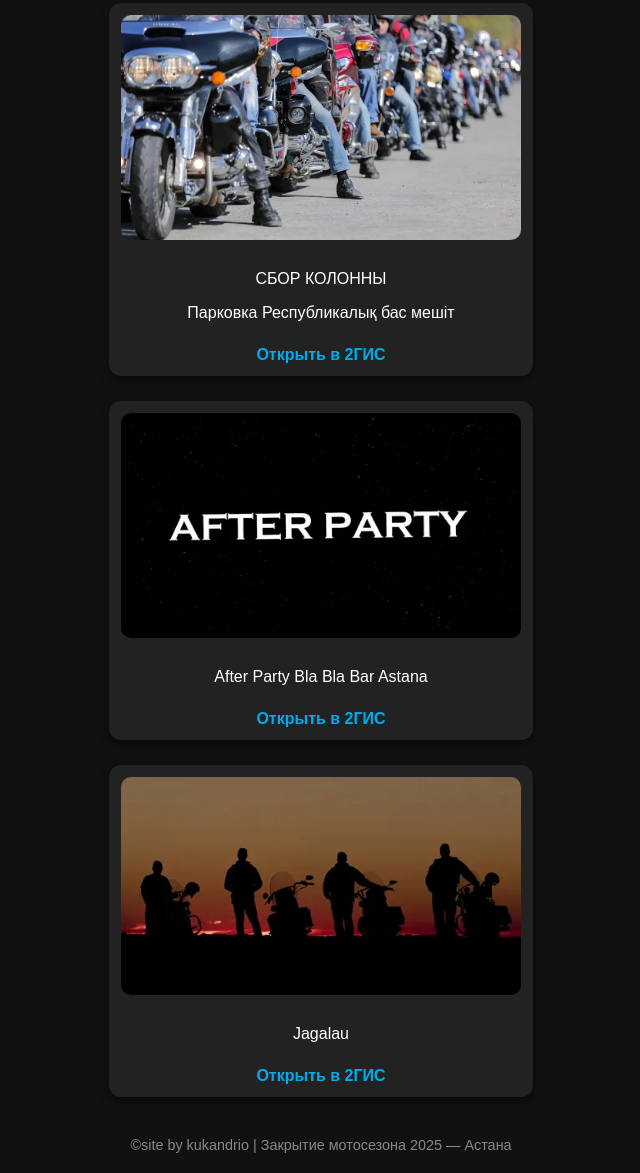
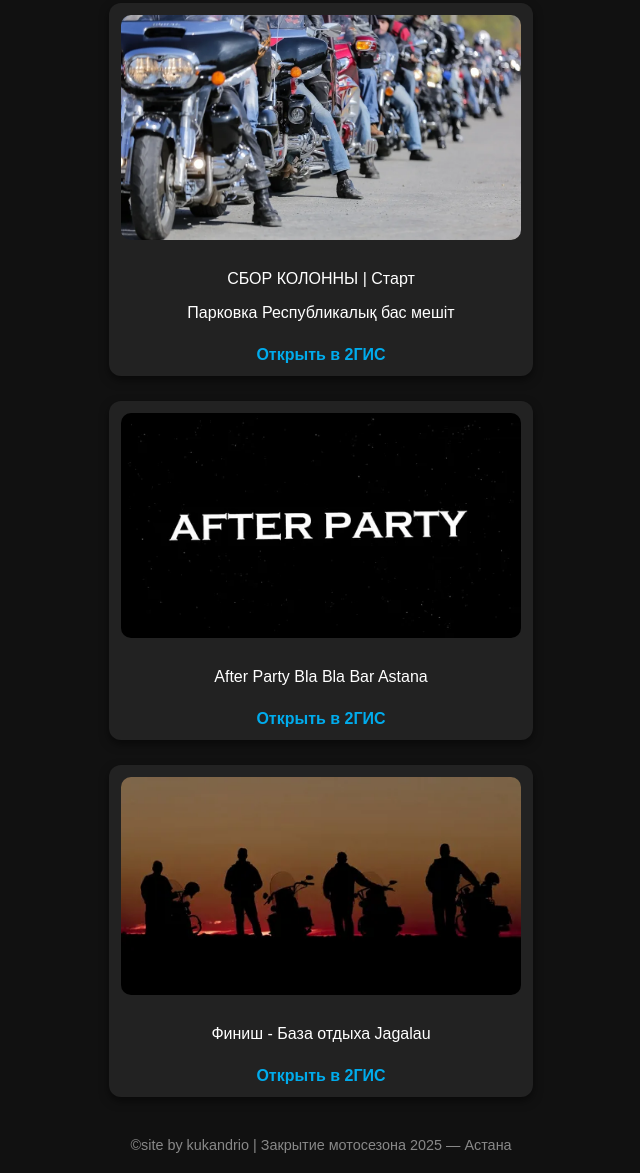
Before and after one commit to kukadiploma2025/mototaxiKZ, a plain HTML site: page closedsezon.html in a window 1280 px wide. Shown: the part 570-1743 px from the top of the page, without its empty margins (319-959 px from the left). Drawn offline with Linux system fonts and the light colour scheme.

Commit message:
Update closedsezon.html

```diff
--- a/closedsezon.html
+++ b/closedsezon.html
@@ -112,7 +112,7 @@
   <!-- Локация 1 -->
   <div class="location">
     <img src="location1.jpg" alt="Локация 1">
-    <p>СБОР КОЛОННЫ </p>
+    <p>СБОР КОЛОННЫ | Старт </p>
     Парковка Республикалық бас мешіт</p>
     <a href="https://2gis.kz/astana/geo/70030076612420666/71.416215,51.079298" target="_blank">Открыть в 2ГИС</a>
   </div>
@@ -127,7 +127,7 @@
   <!-- Локация 3 -->
   <div class="location">
     <img src="location3.jpg" alt="Локация 3">
-    <p>Jagalau</p>
+    <p>Финиш - База отдыха Jagalau</p>
     <a href="https://2gis.kz/astana/geo/70000001086836908/71.718645,51.100558" target="_blank">Открыть в 2ГИС</a>
   </div>
 
```
